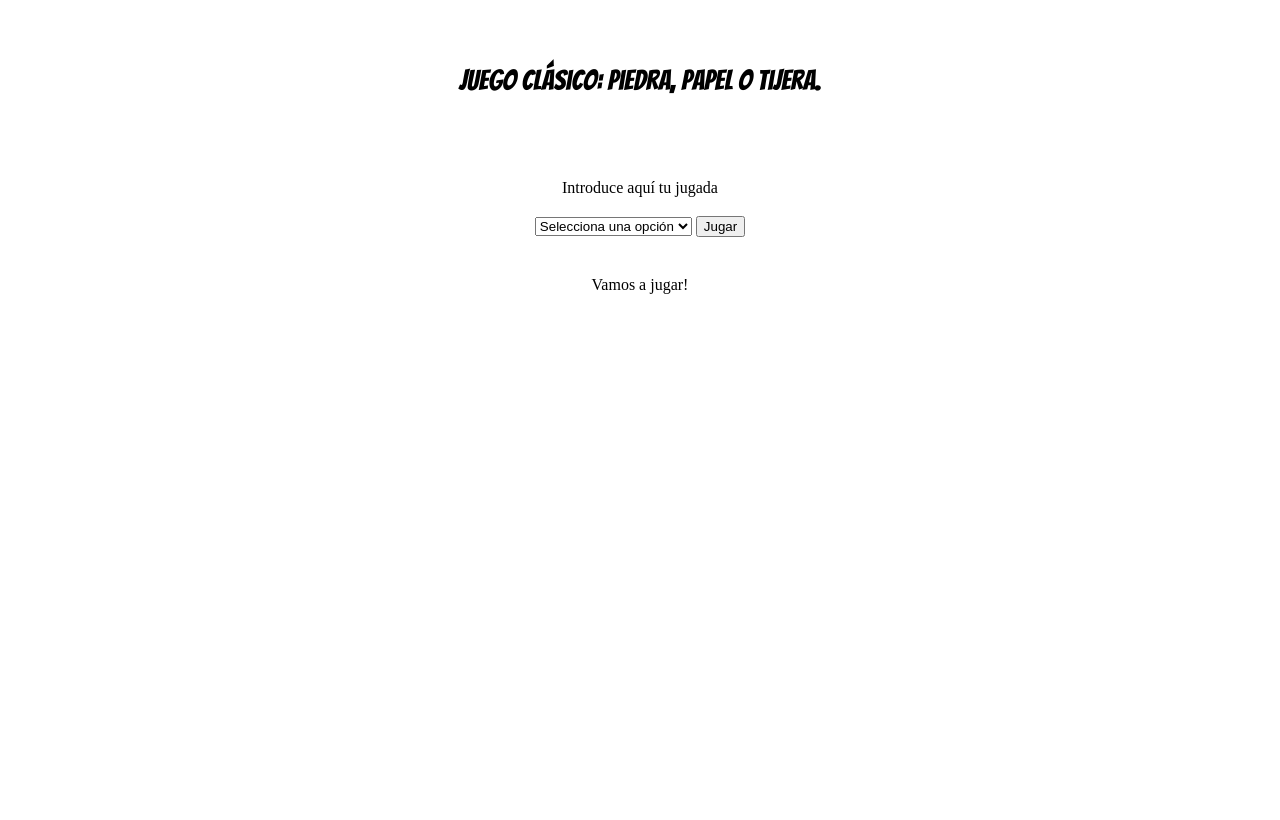
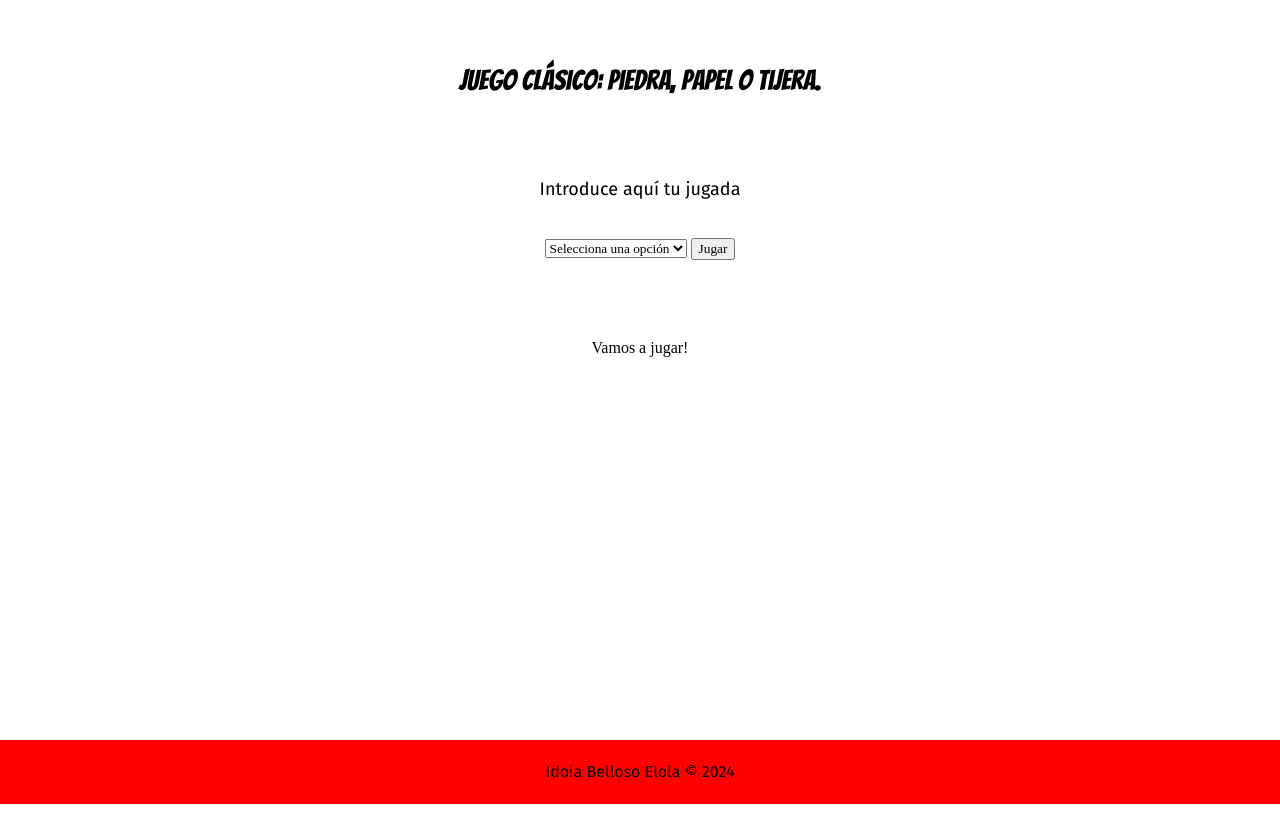
Before and after one commit to IdoiaBE/modulo-2-ejercicio.intermedio, a website built with Vite: page src/index.html in a window 1280 px wide. Built offline with nearby package versions, Linux system fonts and the light colour scheme; a web font is replaced by a local one.

Commit message:
style1 fonts aplied

```diff
--- a/src/index.html
+++ b/src/index.html
@@ -7,7 +7,7 @@
     <title>Juego Piedra, Papel y Tijera</title>
     <link rel="preconnect" href="https://fonts.googleapis.com">
     <link rel="preconnect" href="https://fonts.gstatic.com" crossorigin>
-    <link href="https://fonts.googleapis.com/css2?family=Bangers&family=Fira+Sans:ital,wght@0,100;0,200;0,300;0,400;0,500;0,600;0,700;0,800;0,900;1,100;1,200;1,300;1,400;1,500;1,600;1,700;1,800;1,900&family=Frank+Ruhl+Libre:wght@300..900&family=Frijole&family=Londrina+Shadow&family=Martel+Sans:wght@200;300;400;600;700;800;900&display=swap" rel="stylesheet">
+    <link href="https://fonts.googleapis.com/css2?family=Bangers&family=Caveat+Brush&family=Fira+Sans:ital,wght@0,100;0,200;0,300;0,400;0,500;0,600;0,700;0,800;0,900;1,100;1,200;1,300;1,400;1,500;1,600;1,700;1,800;1,900&family=Frank+Ruhl+Libre:wght@300..900&family=Frijole&family=Hind+Madurai:wght@300;400;500;600;700&family=Londrina+Shadow&family=Martel+Sans:wght@200;300;400;600;700;800;900&family=Montserrat:ital,wght@0,100..900;1,100..900&display=swap" rel="stylesheet">
     <link rel="stylesheet" href="./scss/main.scss" />
     <link rel="icon" href="./images/favicon.png" />
 </head>
@@ -18,20 +18,20 @@
         <h1 class="header_title">Juego clásico: Piedra, papel o tijera.</h1>
     </header>
 
-    <main>
-        <h2 class="header_instruction">Introduce aquí tu jugada</h2>
+    <main class="main">
+        <h2 class="main_instruction">Introduce aquí tu jugada</h2>
 
         <section class="play">
-            <select name="gameOptions" class="js-select" >
+            <select id="gameOptions" class="js-select" >
                 <option value="" disabled selected>Selecciona una opción</option>
                 <option value="rock">Piedra</option>
                 <option value="paper">Papel</option>
                 <option value="scissors">Tijera</option>
             </select>
-            <button class="js-btn">Jugar</button>
+            <button class="js-btn" id="playGame">Jugar</button>
         </section>
 
-        <section>
+        <section class="graphics">
             <p class="js-myAction"></p>
 
             <span class=" hidden js-versus">vs.</span>
@@ -42,7 +42,9 @@
         <p class="js-text">Vamos a jugar!</p>
     </main>
 
-    <footer></footer>
+    <footer class="footer">
+        <p>Idoia Belloso Elola &copy; 2024</p>
+    </footer>
 
     <script src="./js/main.js"></script>
 </body>
--- a/src/scss/layout/_footer.scss
+++ b/src/scss/layout/_footer.scss
@@ -1,8 +1,9 @@
-.page__footer {
-  position: fixed;
-  left: 0;
-  bottom: 0;
-  width: 100vw;
-  padding: 1rem;
-  color: $color-secondary;
+.footer {
+  height: 8vh;
+  display: flex;
+  justify-content: center;
+  align-items: center;
+  padding: 10px;
+  background-color: red;
+  font-family: $font-main;
 }
--- a/src/scss/layout/_header.scss
+++ b/src/scss/layout/_header.scss
@@ -1,17 +1,13 @@
 .header {
   height: 20vh;
   display: flex;
-  flex-direction: column;
   justify-content: center;
   align-items: center;
+  text-align: center;
+  padding: 5%;
 
   &_title {
     font-family: $font-title;
     font-size: 28px;
   }
-
-  &_intruction {
-    font-family: $font-main;
-    font-size: 18px;
-  }
 }
--- a/src/scss/layout/_page.scss
+++ b/src/scss/layout/_page.scss
@@ -1,10 +1,24 @@
-main {
-  height: 80vh;
+.main {
+  height: 70vh;
   display: flex;
   flex-direction: column;
   align-items: center;
-  gap: 20px;
+  gap: 40px;
   padding-top: 20px;
+  font-family: $font-text;
+
+  &_instruction {
+    font-family: $font-main;
+    font-size: 18px;
+  }
+}
+
+#gameOptions {
+  font-family: $font-text;
+}
+
+#playGame {
+  font-family: $font-text;
 }
 
 .hidden {
```
Also changed, not shown: src/scss/core/_variables.scss (+5 -3 lines).
